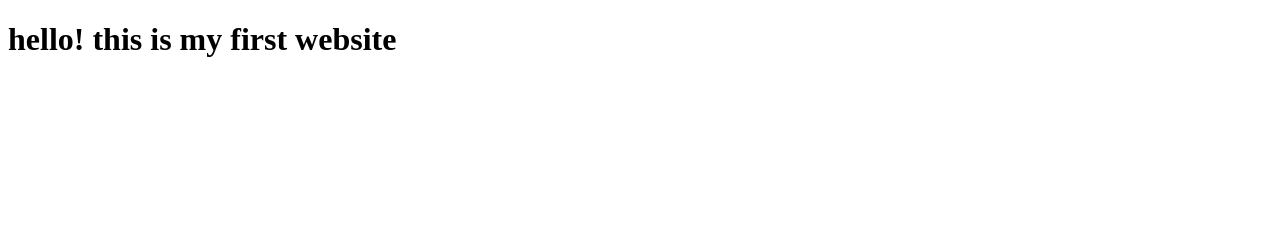
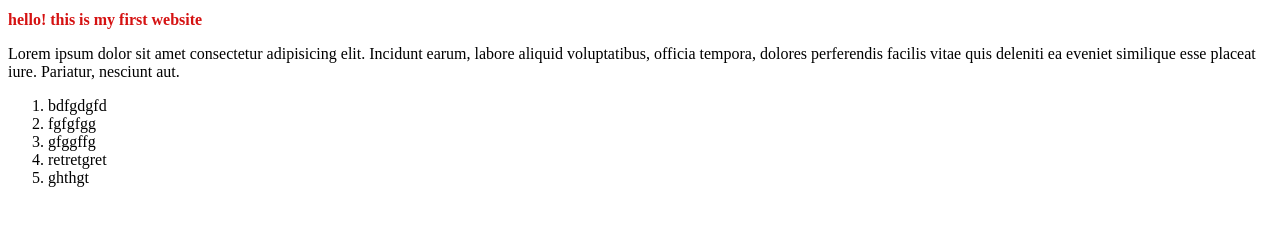
Before and after one commit to DEVSHARI/First-website, a plain HTML site: page first.html in a window 1280 px wide. Drawn offline with Linux system fonts and the light colour scheme.

Commit message:
right position

```diff
--- a/CSS/style.css
+++ b/CSS/style.css
@@ -1,4 +1,8 @@
-style{
-    height: 1px;
-    color: aqua;
+h1{
+    color: rgb(213, 18, 18);
+    font-size: medium;
 }
+
+li:hover{
+    color: brown;
+}
--- a/first.html
+++ b/first.html
@@ -1,14 +1,22 @@
 <!DOCTYPE html>
 <html lang="en">
-
+<link rel="stylesheet" href="CSS/style.css">
 <head>
     <meta charset="UTF-8">
     <meta http-equiv="X-UA-Compatible" content="IE=edge">
     <meta name="viewport" content="width=, initial-scale=1.0">
-    <link rel="stylesheet" href="CSS/style.css">
     <title>Document</title>
+
 </head>
 <body>
     <h1>hello! this is my first website</h1>
+    <p>Lorem ipsum dolor sit amet consectetur adipisicing elit. Incidunt earum, labore aliquid voluptatibus, officia tempora, dolores perferendis facilis vitae quis deleniti ea eveniet similique esse placeat iure. Pariatur, nesciunt aut.</p>
+    <ol>
+        <li>bdfgdgfd</li>
+        <li>fgfgfgg</li>
+        <li>gfggffg</li>
+        <li>retretgret</li>
+        <li>ghthgt</li>
+    </ol>
 </body>
 </html>
```
